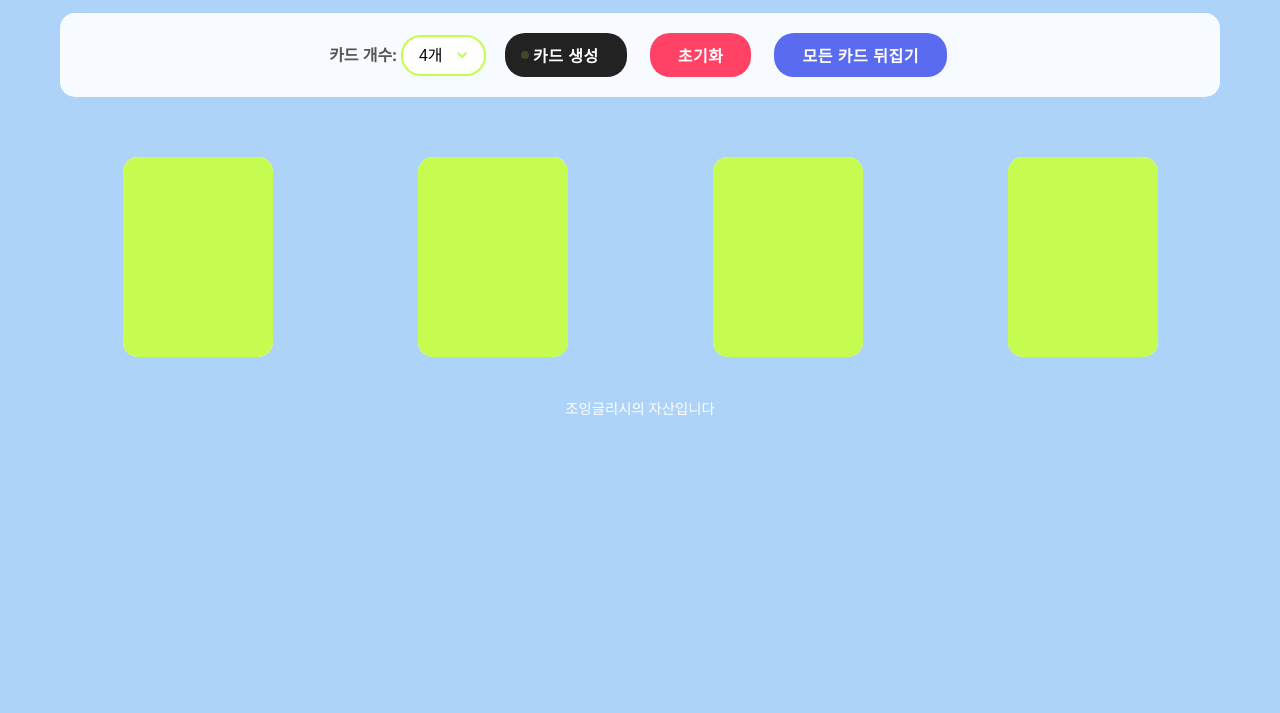
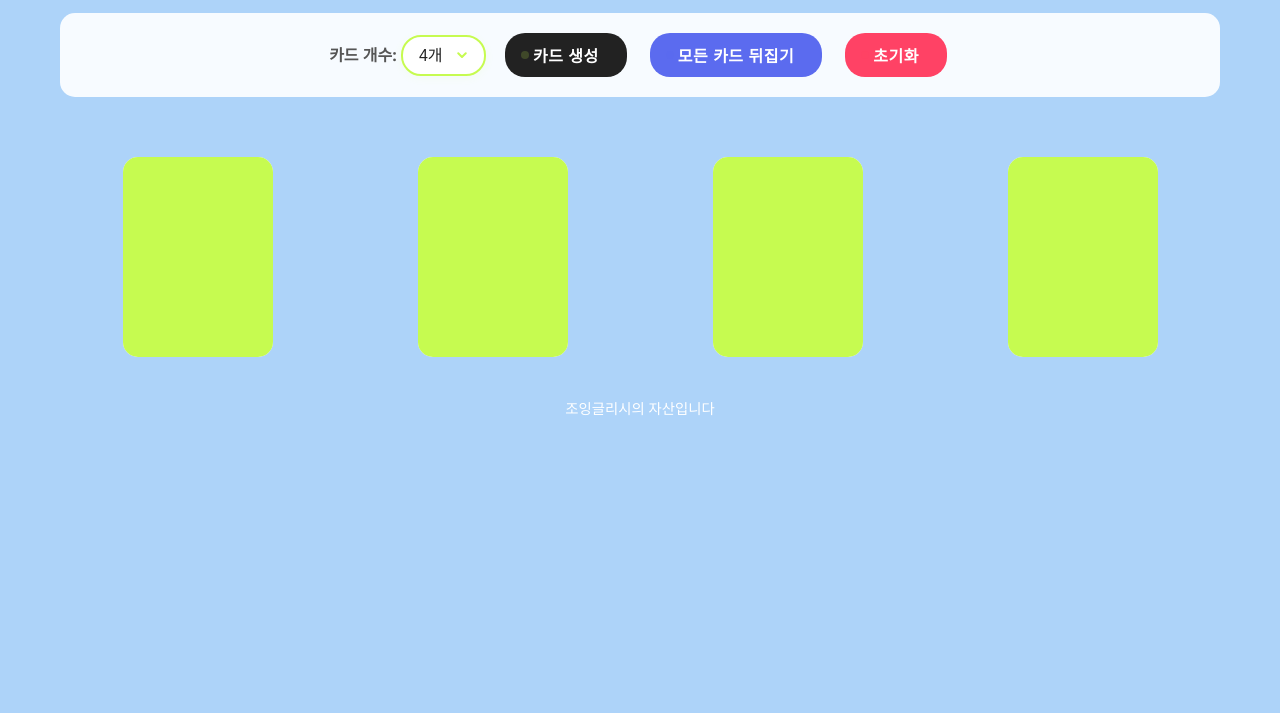
Before and after one commit to thmufinn/Joe-English, a plain HTML site: page index.html in a window 1280 px wide. Shown: the part 87-800 px from the top of the page. Drawn offline with Linux system fonts and the light colour scheme.

Commit message:
Add files via upload

```diff
--- a/index.html
+++ b/index.html
@@ -31,8 +31,8 @@
                     </select>
                 </div>
                 <button id="generateBtn">카드 생성</button>
+                <button id="flipAllBtn">모든 카드 뒤집기</button>
                 <button id="resetBtn">초기화</button>
-                <button id="flipAllBtn">모든 카드 뒤집기</button>
             </div>
         </header>
 
--- a/style.css
+++ b/style.css
@@ -328,3 +328,8 @@ h1 {
     display: flex;
     align-items: center;
 }
+
+.controls select,
+.card-count-row select {
+    color: #222222; /* 선택된 텍스트 색상 */
+}
```
